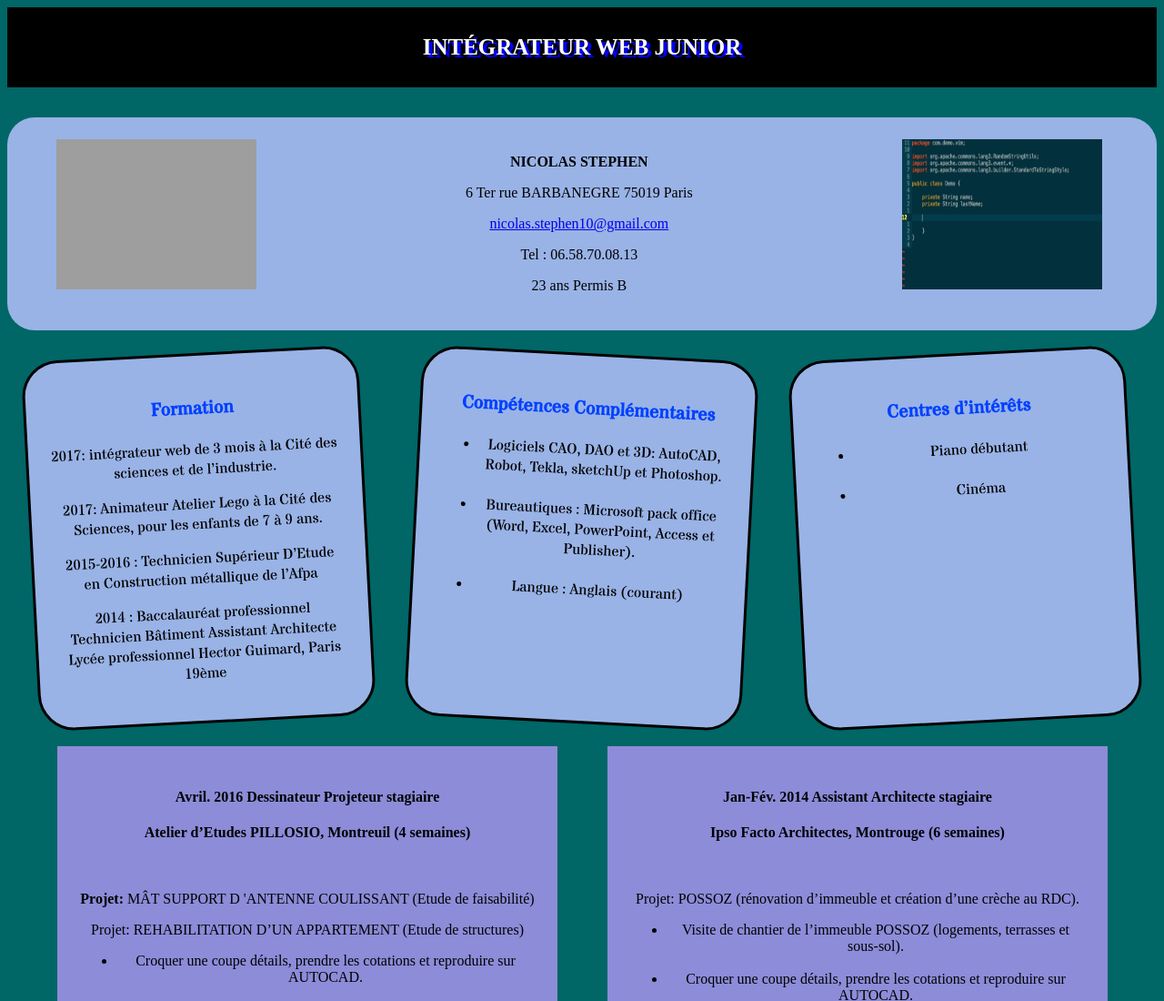
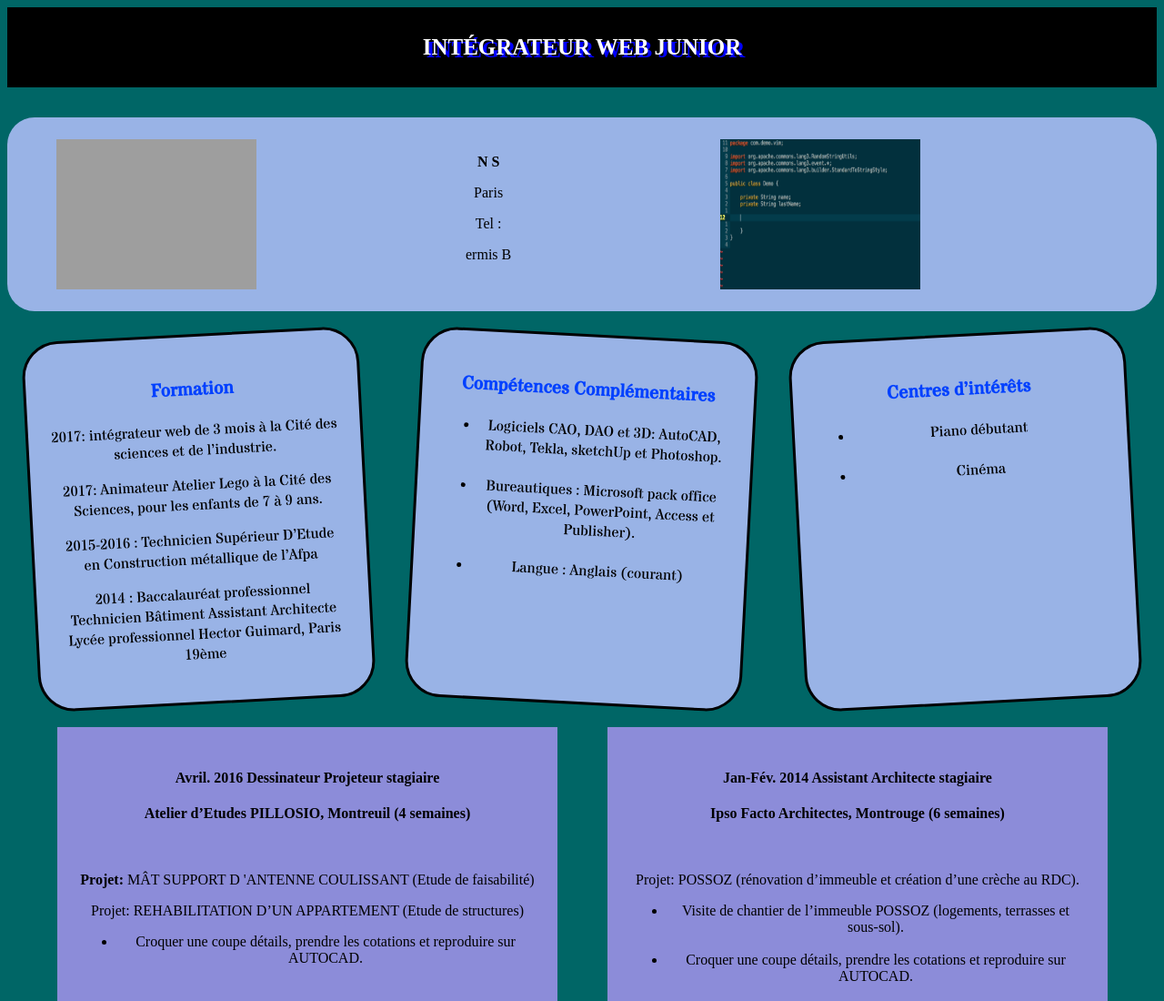
Before and after one commit to stephengun/cvv, a plain HTML site: page index.html in a window 1280 px wide. Shown: the top 1100 px of the page at 91% size. Drawn offline with nearby package versions, Linux system fonts and the light colour scheme; grey boxes are pictures that could not be loaded.

Commit message:
Update index.html

```diff
--- a/index.html
+++ b/index.html
@@ -11,11 +11,11 @@
 	<section class="top">
 		<div class="cote"><img alt="picture" src="giphy.gif" style="width:220px;height:165px;"></div>
 		<div>
-			<p><b>NICOLAS STEPHEN</b></p>
-			<p>6 Ter rue BARBANEGRE 75019 Paris</p>
-			<p><a href="mailto:nicolas.stephen10@gmail.com" target="_top">nicolas.stephen10@gmail.com</a></p>
-			<p>Tel : 06.58.70.08.13</p>
-			<p>23 ans Permis B</p>
+			<p><b>N S</b></p>
+			<p>Paris</p>
+
+			<p>Tel : </p>
+			<p>ermis B</p>
 		</div>
 		<div class="cotes"><img alt="picture" src="giphy1.gif" style="width:220px;height:165px;"></div>
 	</section>
```
